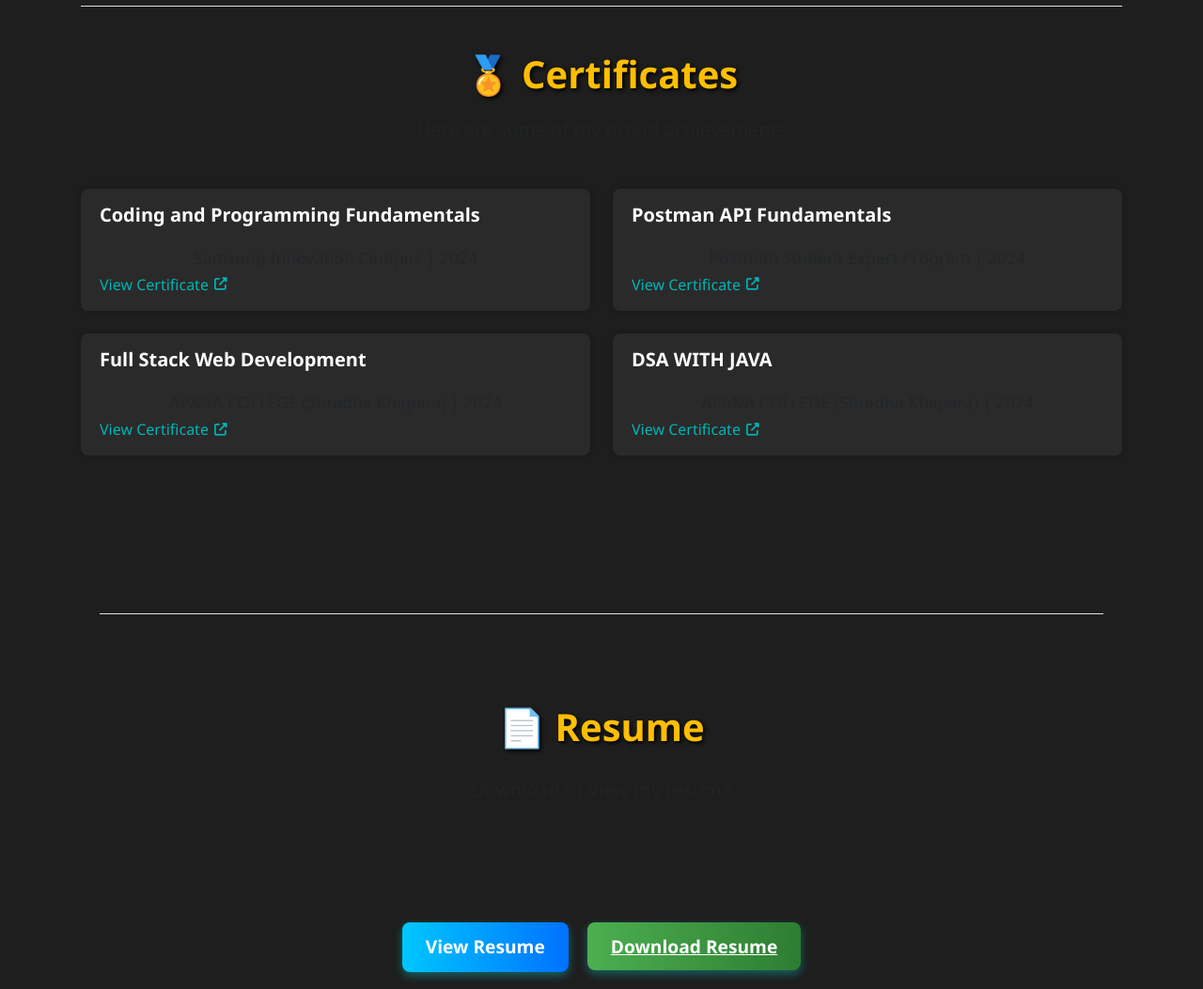
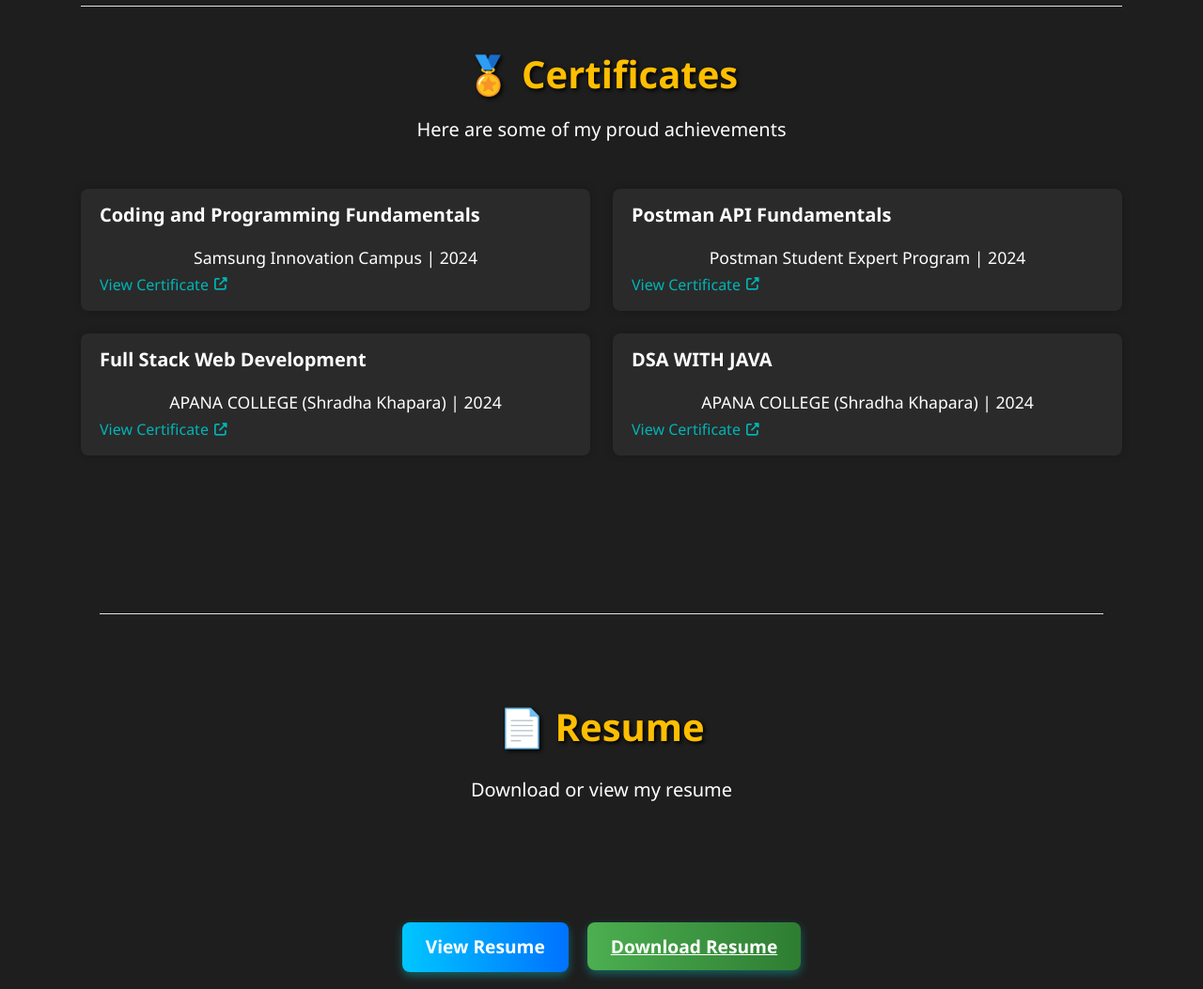
Before and after one commit to anurag91920/PortFolio, a React app in the folder frontend/: page / in a window 1280 px wide. Shown: the part 2220-3273 px from the top of the page at 94% size. Built offline with nearby package versions, Linux system fonts and the light colour scheme; some packages are replaced by stand-ins of ours.

Commit message:
modified:   frontend/src/landing_page/home/Certificate.css 	modified:   frontend/src/landing_page/home/Certificate.js 	modified:   frontend/src/landing_page/home/Resume.js

```diff
--- a/frontend/src/landing_page/home/Certificate.css
+++ b/frontend/src/landing_page/home/Certificate.css
@@ -18,6 +18,10 @@
 
 .section-title {
     color: #ffffff;
+}
+
+.text {
+    color: #fff;
 }
 
 .certificate-item {
--- a/frontend/src/landing_page/home/Certificate.js
+++ b/frontend/src/landing_page/home/Certificate.js
@@ -33,7 +33,7 @@
         <div className='certificate-section container py-5'>
             <div className='text-center mb-5 border-top pt-5' id='sa'>
                 <h1 className='fw-bold section-title'>🏅 Certificates</h1>
-                <p className='text-muted fs-5'>Here are some of my proud achievements</p>
+                <p className='text fs-5'>Here are some of my proud achievements</p>
             </div>
 
             <div className='row'>
@@ -41,7 +41,7 @@
                     <div className='col-12 col-md-6 mb-4' key={index}>
                         <div className='certificate-item'>
                             <h5 className='fw-bold mb-1'>{cert.title}</h5>
-                            <p className='text-muted mb-1'>{cert.provider} | {cert.year}</p>
+                            <p className='text mb-1'>{cert.provider} | {cert.year}</p>
                             <a
                                 href={cert.link}
                                 target='_blank'
--- a/frontend/src/landing_page/home/Resume.js
+++ b/frontend/src/landing_page/home/Resume.js
@@ -10,7 +10,7 @@
         <div className='container p-5 mb-5'>
             <div className='row p-5 mt-5 mb-5 border-top' id='sa'>
                 <h1 className='text-center mt-5 section-title'>📄 Resume</h1>
-                <p className='text-center text-muted fs-5'>Download or view my resume</p>
+                <p className='text-center text fs-5'>Download or view my resume</p>
             </div>
 
             <div className='text-center'>
```
